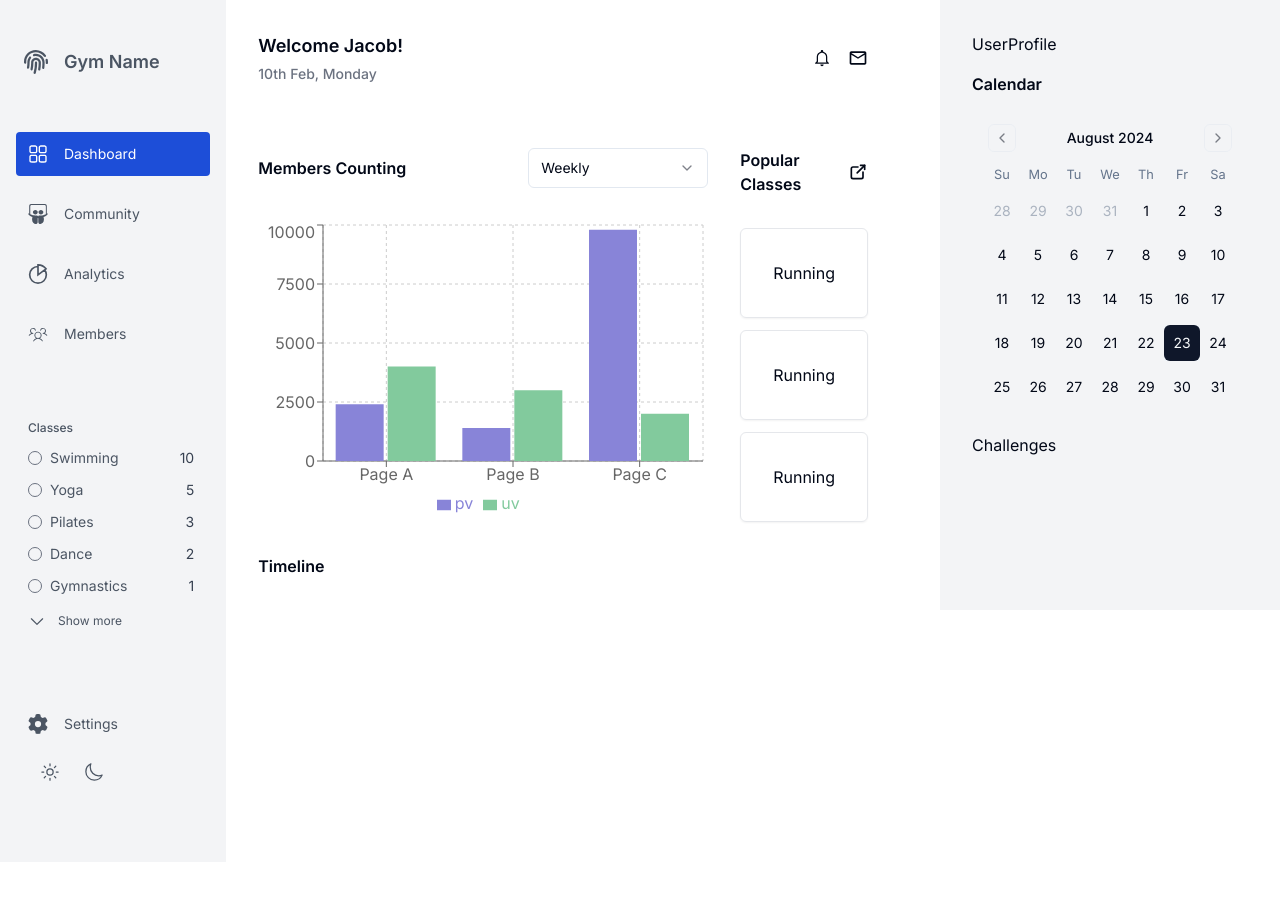
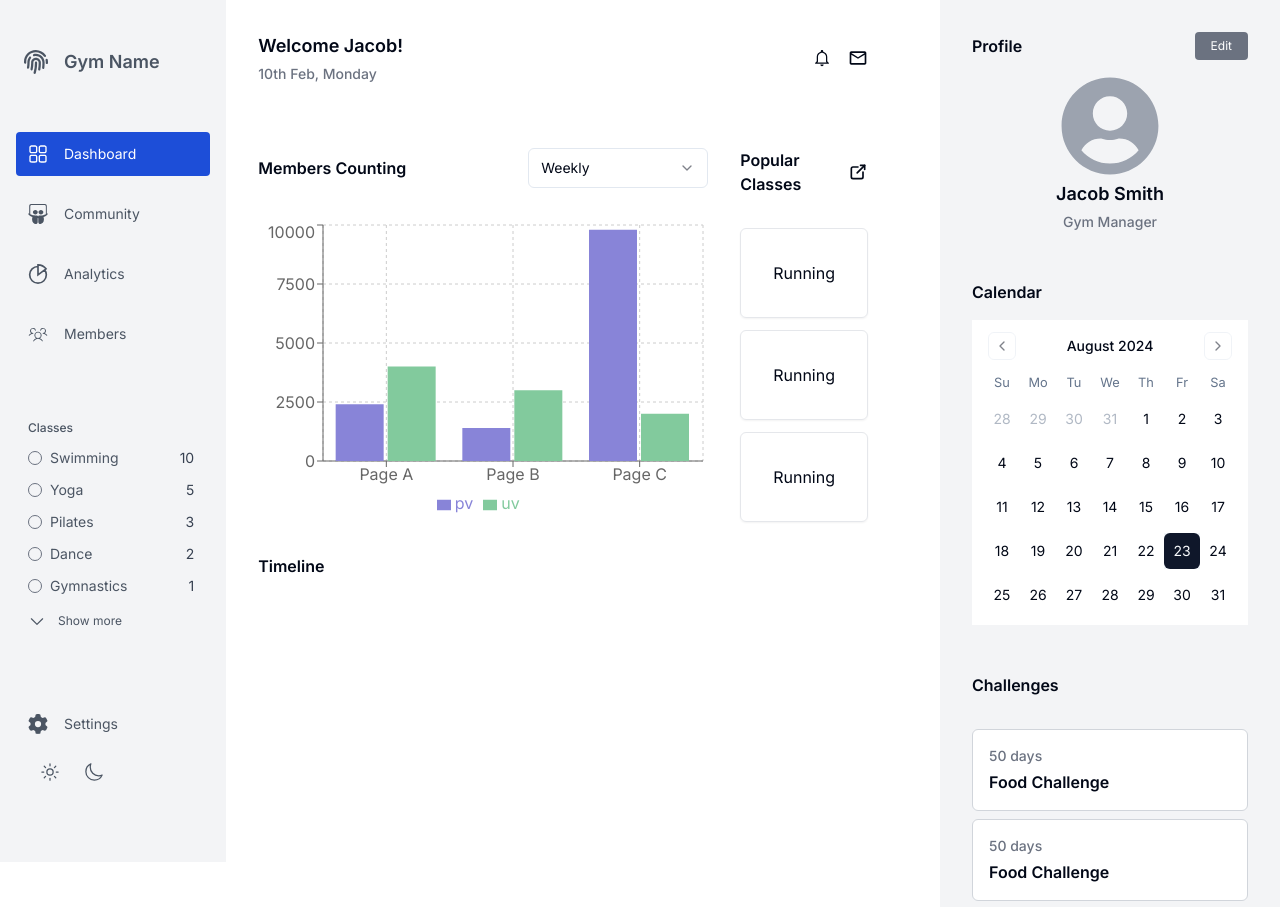
Before and after one commit to apella1/gym_management_dashboard, a Next.js app: page /dashboard in a window 1280 px wide. Shown: the top 907 px of the page. Before the commit the page ends 862 px from the top, so only its background shows below. Built offline with nearby package versions, Linux system fonts and the light colour scheme.

Commit message:
feat(ui): add challenges view

```diff
--- a/components/dashboard/ActivitiesCalendar.tsx
+++ b/components/dashboard/ActivitiesCalendar.tsx
@@ -7,13 +7,13 @@ export default function ActivitiesCalendar() {
   const [date, setDate] = useState<Date | undefined>(new Date());
 
   return (
-    <div className="flex flex-col space-y-4">
+    <div className="flex flex-col space-y-4 pb-8">
       <h2 className="text-base font-semibold">Calendar</h2>
       <Calendar
         mode="single"
         selected={date}
         onSelect={setDate}
-        className=""
+        className="bg-white"
       />
     </div>
   );
--- /dev/null
+++ b/components/dashboard/ChallengeCard.tsx
@@ -0,0 +1,11 @@
+export default function ChallengeCard() {
+  return (
+    <div className="border border-gray-300 rounded-md p-4 flex items-center justify-between bg-white">
+      <div className="flex flex-col space-y-1">
+        <p className="text-sm text-gray-500 font-medium">50 days</p>
+        <p className="text-base font-semibold">Food Challenge</p>
+      </div>
+      <div></div>
+    </div>
+  );
+}
--- a/components/dashboard/Challenges.tsx
+++ b/components/dashboard/Challenges.tsx
@@ -1,3 +1,14 @@
+import ChallengeCard from "./ChallengeCard";
+
 export default function Challenges() {
-  return <div>Challenges</div>;
+  return (
+    <section className="flex flex-col space-y-8 pb-8">
+      <h2 className="text-base font-semibold">Challenges</h2>
+      <div className="flex flex-col space-y-2">
+        <ChallengeCard />
+        <ChallengeCard />
+        <ChallengeCard />
+      </div>
+    </section>
+  );
 }
--- a/components/dashboard/UserProfile.tsx
+++ b/components/dashboard/UserProfile.tsx
@@ -1,3 +1,23 @@
+import { FaUserCircle } from "react-icons/fa";
+
 export default function UserProfile() {
-  return <div>UserProfile</div>;
+  return (
+    <section className="flex flex-col space-y-4 pb-8">
+      <div className="flex items-center space-x-4 justify-between">
+        <h2 className="text-base font-semibold">Profile</h2>
+        <button className="py-1.5 px-4 text-xs bg-gray-500 rounded-[4px] text-white">
+          Edit
+        </button>
+      </div>
+      <div className="flex flex-col space-y-1 items-center justify-center">
+        <div>
+          <FaUserCircle className="text-[100px] text-gray-400" />
+        </div>
+        <h3 className="text-lg font-semibold text-center">Jacob Smith</h3>
+        <p className="text-sm font-medium text-center text-gray-500">
+          Gym Manager
+        </p>
+      </div>
+    </section>
+  );
 }
```
